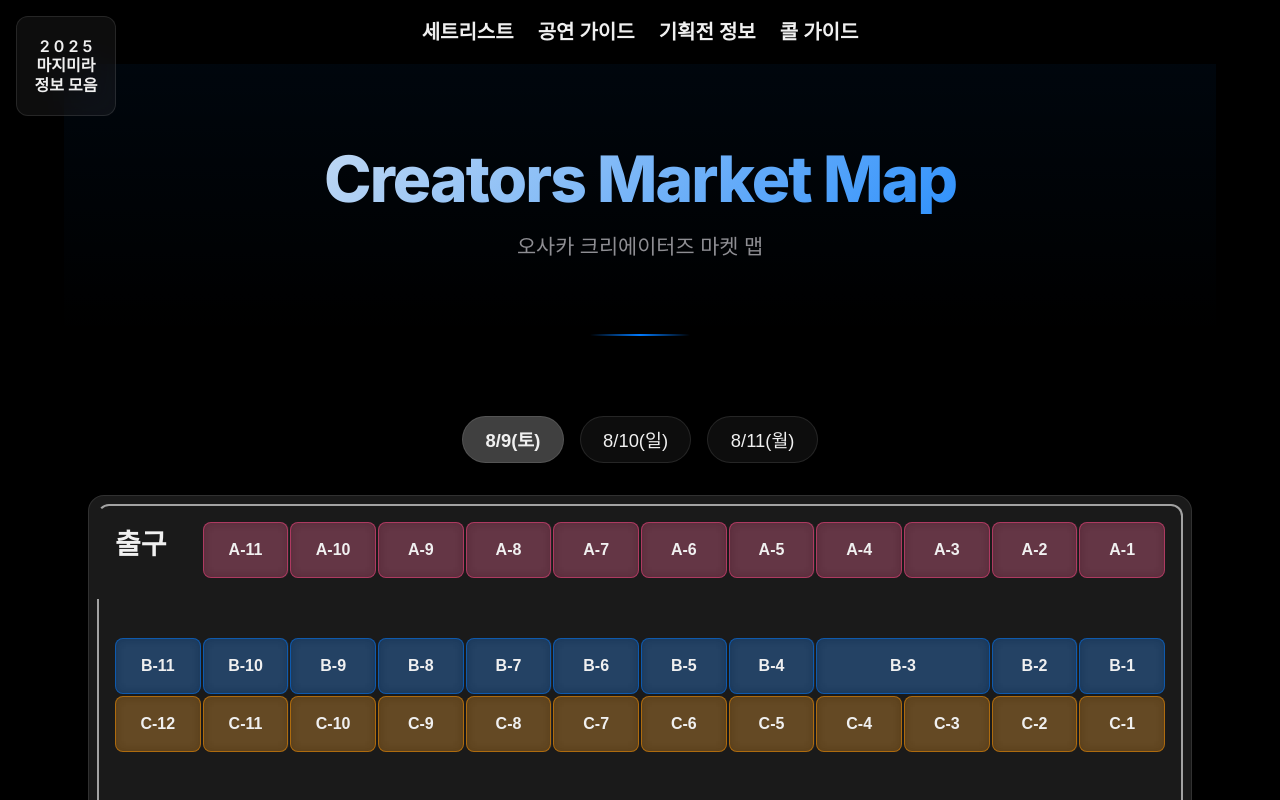
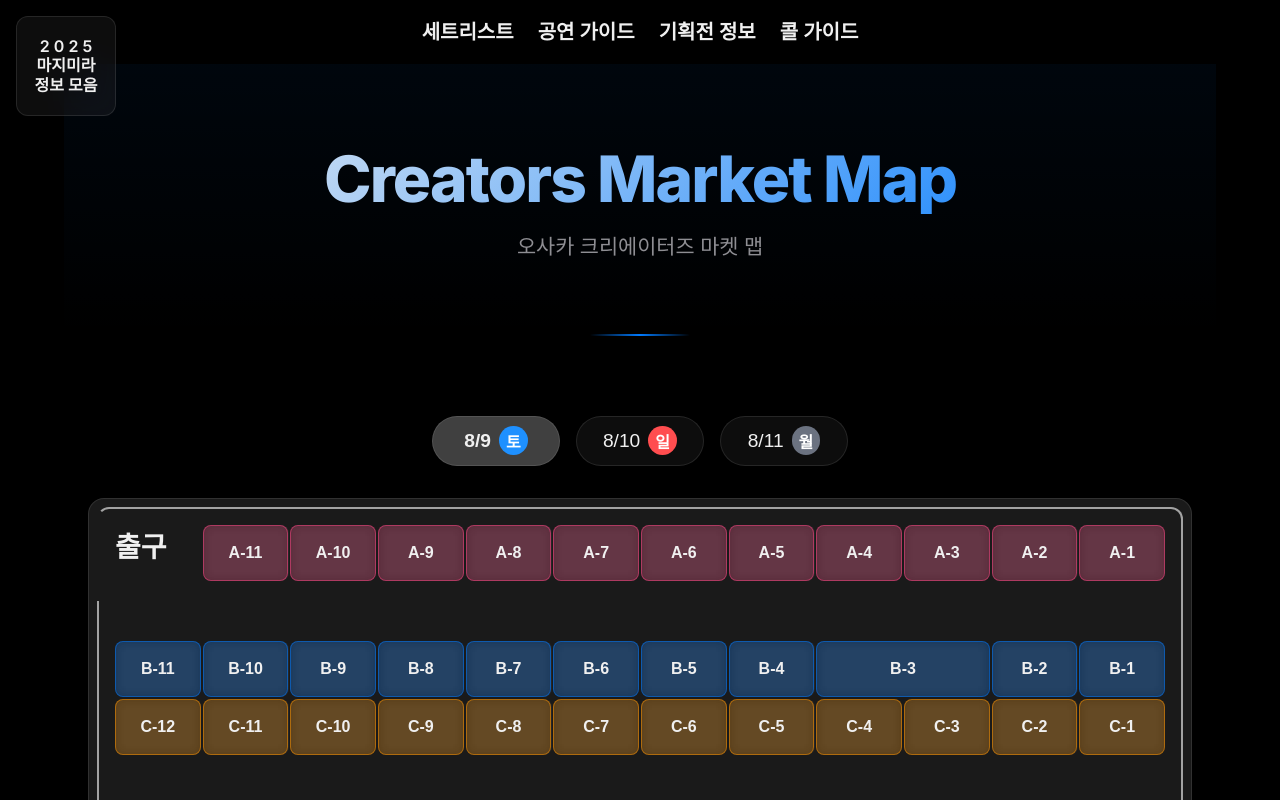
Before and after one commit to kuroka3/MM-Info, a Next.js app: page /exhibition-info/osaka/creators-market in a window 1280 px wide. Shown: the top 800 px of the page. Built offline with nearby package versions, Linux system fonts and the light colour scheme; a web font is replaced by a local one.

Commit message:
change day tab button style

```diff
--- a/src/app/exhibition-info/osaka/creators-market/Client.tsx
+++ b/src/app/exhibition-info/osaka/creators-market/Client.tsx
@@ -14,7 +14,11 @@ import { ROWS, COLS, rowClasses, BOOTHS, Booth } from './boothData';
 import ScrollTopButton from '@/components/ScrollTopButton';
 import { scrollToPosition } from '@/lib/scroll';
 
-const DAYS = ['8/9(토)', '8/10(일)', '8/11(월)'] as const;
+const DAYS = [
+  { value: '8/9(토)', date: '8/9', day: '토', cls: 'sat' },
+  { value: '8/10(일)', date: '8/10', day: '일', cls: 'sun' },
+  { value: '8/11(월)', date: '8/11', day: '월', cls: 'mon' },
+] as const;
 const COLS_REVERSED = [...COLS].reverse();
 const jacketSrc = (id: string) => `/images/osaka/creators-market/cc_${id}.jpg`;
 const displayBoothId = (id: string) => id.replace(/[a-z]$/i, '');
@@ -43,7 +47,9 @@ const findBooth = (row: string, col: number, day: string) => {
 };
 
 export default function CreatorsMarketClient() {
-  const [selectedDay, setSelectedDay] = useState<(typeof DAYS)[number]>(DAYS[0]);
+  const [selectedDay, setSelectedDay] = useState<(typeof DAYS)[number]['value']>(
+    DAYS[0].value,
+  );
   const listRefs = useRef<Record<string, HTMLLIElement | null>>({});
   const rowRefs = useRef<Record<string, HTMLLIElement | null>>({});
   const boothRefs = useRef<Record<string, HTMLButtonElement | null>>({});
@@ -325,13 +331,14 @@ export default function CreatorsMarketClient() {
 
       <div className="container cm-main">
         <nav className="day-tabs">
-          {DAYS.map(d => (
+          {DAYS.map(({ value, date, day, cls }) => (
             <button
-              key={d}
-              onClick={() => setSelectedDay(d)}
-              className={d === selectedDay ? 'active' : ''}
+              key={value}
+              onClick={() => setSelectedDay(value)}
+              className={value === selectedDay ? 'active' : ''}
             >
-              {d}
+              <span className="date">{date}</span>
+              <span className={`booth-day ${cls}`}>{day}</span>
             </button>
           ))}
         </nav>
--- a/src/app/exhibition-info/osaka/creators-market/global.css
+++ b/src/app/exhibition-info/osaka/creators-market/global.css
@@ -3,15 +3,25 @@
 }
 
 .day-tabs{
+  --day-tab-gap:.5rem;
+  --day-tab-width:min(8rem,calc((100% - (var(--day-tab-gap) * 2)) / 3));
   display:flex;
   justify-content:center;
-  gap:1rem;
-  margin:2rem 0;
+  gap:var(--day-tab-gap);
+  margin:2rem auto;
+  width:100%;
 }
 .day-tabs button{
-  font-size:1.15rem;
-  padding:.6rem 1.4rem;
-  border-radius:9999px;
+  flex:0 0 var(--day-tab-width);
+  width:var(--day-tab-width);
+  display:flex;
+  flex-direction:column;
+  align-items:center;
+  justify-content:center;
+  gap:.25rem;
+  padding:.5rem .75rem;
+  font-size:clamp(1rem,4vw,1.2rem);
+  border-radius:9999px !important;
   border:1px solid var(--glass-border);
   background:var(--glass-bg);
   color:#f0f0f0;
@@ -19,12 +29,32 @@
   cursor:pointer;
   transition:background .2s, box-shadow .2s;
 }
+.day-tabs button .booth-day{
+  width:clamp(1.4rem,4vw,1.8rem);
+  height:clamp(1.4rem,4vw,1.8rem);
+  font-size:clamp(.85rem,3vw,1rem);
+}
+.day-tabs button .date{
+  line-height:1;
+}
 .day-tabs button:hover{
   box-shadow:0 0 8px rgba(240,240,240,.6);
 }
 .day-tabs button.active{
   background:rgba(255,255,255,.25);
   font-weight:700;
+}
+
+@media (min-width: 480px) {
+  .day-tabs{
+    --day-tab-gap:1rem;
+    --day-tab-width:min(8rem,calc((100% - (var(--day-tab-gap) * 2)) / 3));
+  }
+  .day-tabs button{
+    flex-direction:row;
+    gap:.5rem;
+    padding:.6rem 1.4rem;
+  }
 }
 
 .cm-map-wrapper{
```
